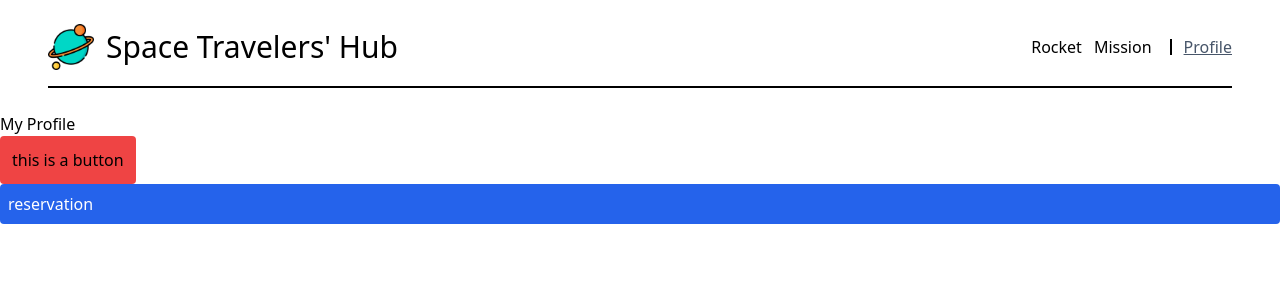
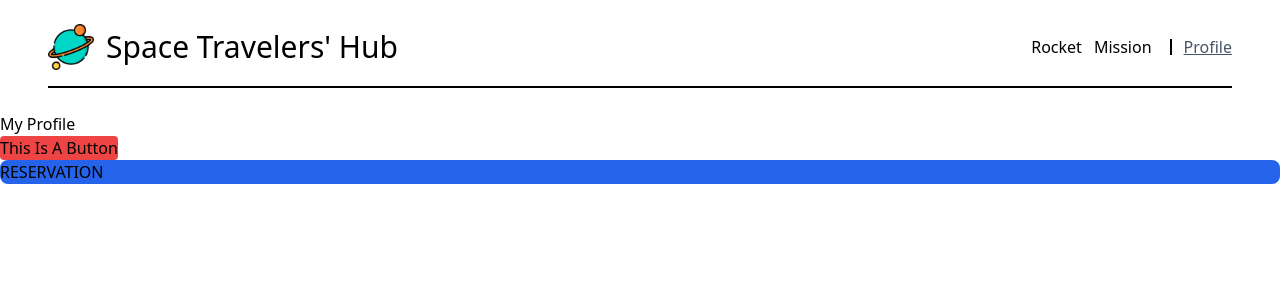
Before and after one commit to harlexkhal/SpaceTravelers, a React (Create React App) app: page /profile in a window 1280 px wide. Shown: the top 300 px of the page. Built offline with nearby package versions, Linux system fonts and the light colour scheme.

Commit message:
Add textsize and padding to the twClasses props for the Button and the Badge components

```diff
--- a/src/components/badge/Badge.js
+++ b/src/components/badge/Badge.js
@@ -4,7 +4,7 @@ import PropTypes from 'prop-types';
 export default function Badge({ ...props }) {
   return (
     <div
-      className={`rounded p-2 text-base text-white min-w-fit  ${props.twClasses}`}
+      className={`rounded-lg min-w-fit uppercase ${props.twClasses}`}
     >
       {props.text}
     </div>
--- a/src/components/button/Button.js
+++ b/src/components/button/Button.js
@@ -4,7 +4,7 @@ import PropTypes from 'prop-types';
 export default function Button({ ...props }) {
   return (
     <button
-      className={`rounded p-3 min-w-fit ${props.twClasses}`}
+      className={`rounded min-w-fit capitalize ${props.twClasses}`}
       type={props.type === 'submit' ? 'submit' : 'button'}
       onClick={props.handleClick}
     >
@@ -17,7 +17,7 @@ Button.defaultProps = {
   type: 'button',
   text: '',
   handleClick: () => {},
-  twClasses: 'text-base',
+  twClasses: '',
 };
 
 Button.propTypes = {
```
